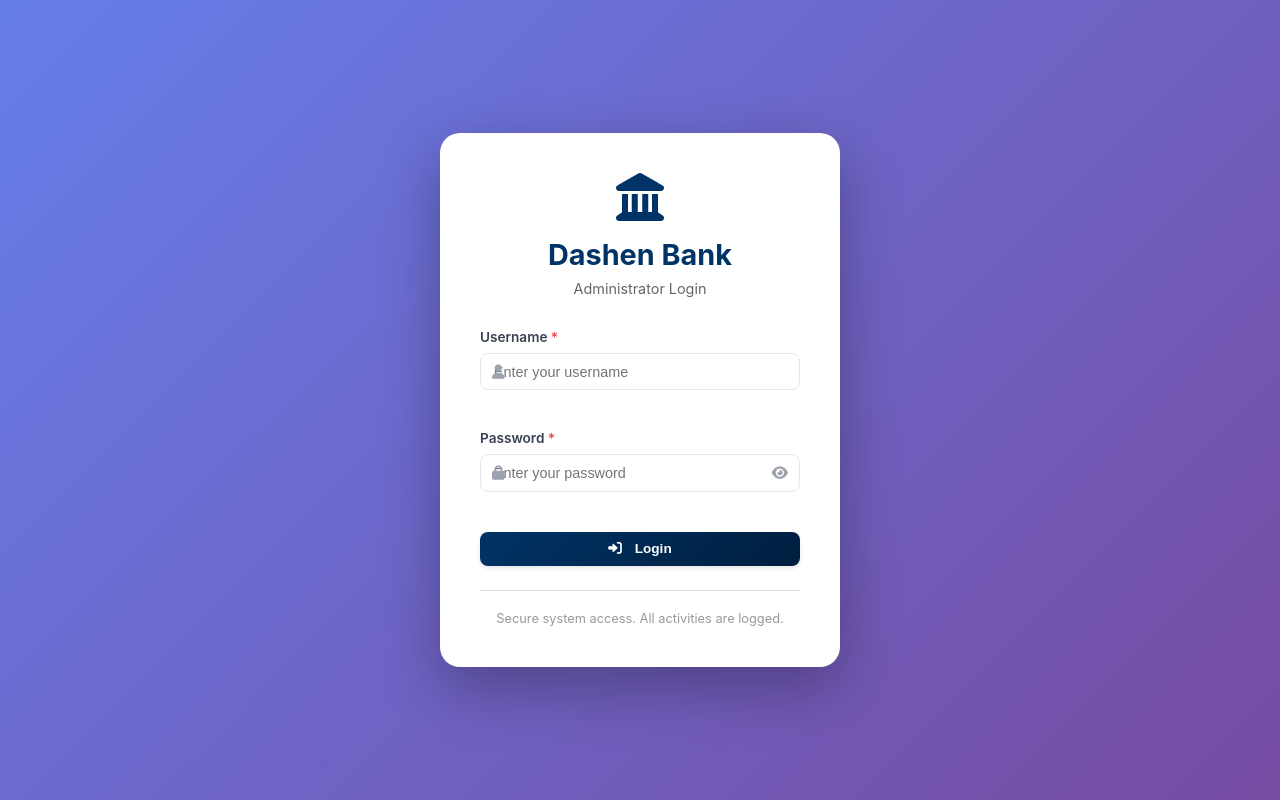
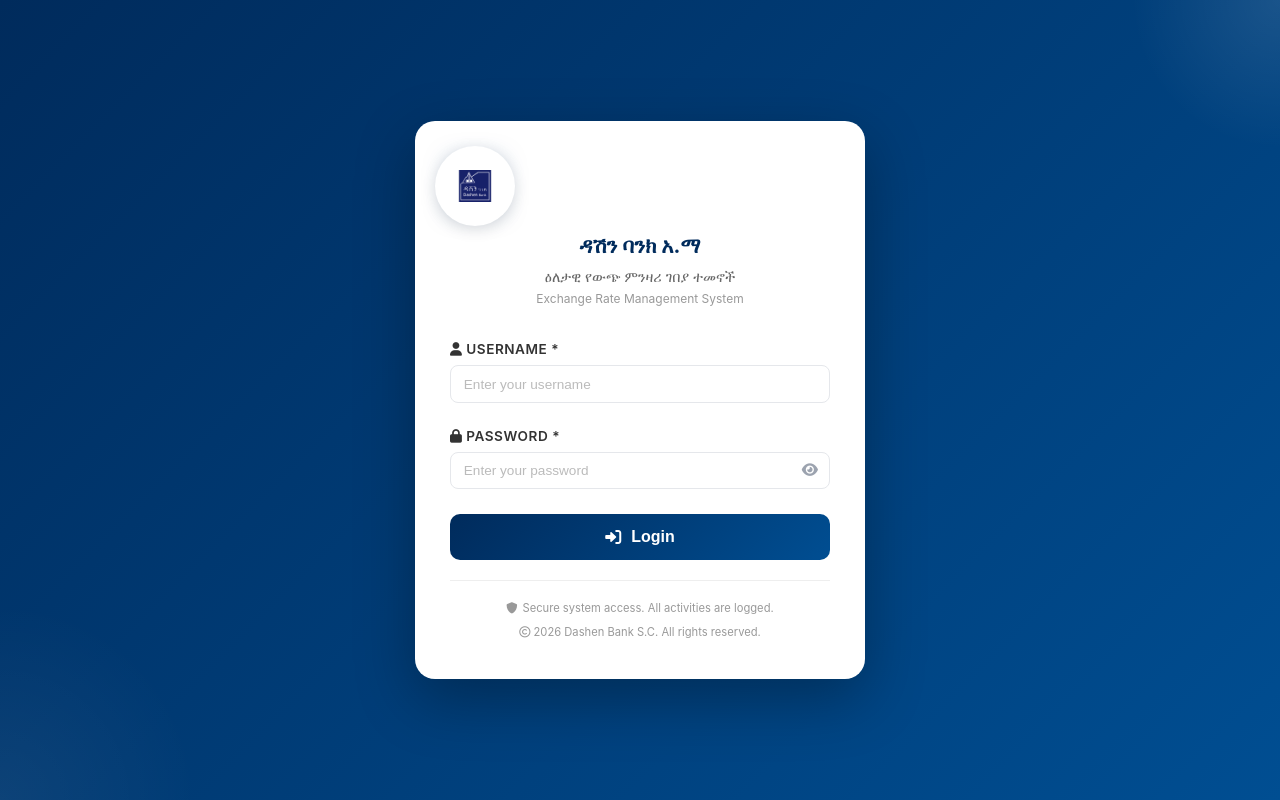
Before and after one commit to seya2024/digitalSinage, a React (Create React App) app in the folder frontend/: page /admin/login in a window 1280 px wide. Built offline with nearby package versions, Linux system fonts and the light colour scheme.

Commit message:
Login page is design is changed

```diff
--- a/frontend/src/components/Admin/AdminLogin.css
+++ b/frontend/src/components/Admin/AdminLogin.css
@@ -1,23 +1,51 @@
+/* AdminLogin.css - Fixed Version */
 .admin-login-container {
     min-height: 100vh;
     display: flex;
     align-items: center;
     justify-content: center;
-    background: linear-gradient(135deg, #667eea 0%, #764ba2 100%);
-    padding: 1rem;
+    background: linear-gradient(135deg, #002B5C 0%, #004e92 100%);
+    padding: 20px;
+    position: relative;
+    overflow: hidden;
+}
+
+/* Decorative background elements */
+.admin-login-container::before {
+    content: '';
+    position: absolute;
+    width: 300px;
+    height: 300px;
+    background: radial-gradient(circle, rgba(255,255,255,0.1) 0%, rgba(255,255,255,0) 70%);
+    top: -150px;
+    right: -150px;
+    border-radius: 50%;
+}
+
+.admin-login-container::after {
+    content: '';
+    position: absolute;
+    width: 400px;
+    height: 400px;
+    background: radial-gradient(circle, rgba(255,255,255,0.05) 0%, rgba(255,255,255,0) 70%);
+    bottom: -200px;
+    left: -200px;
+    border-radius: 50%;
 }
 
 .admin-login-card {
     background: white;
     border-radius: 20px;
-    padding: 2.5rem;
+    box-shadow: 0 20px 60px rgba(0, 0, 0, 0.3);
     width: 100%;
-    max-width: 400px;
-    box-shadow: 0 20px 60px rgba(0, 0, 0, 0.3);
-    animation: slideUp 0.5s ease;
+    max-width: 450px;
+    padding: 40px 35px;
+    position: relative;
+    z-index: 1;
+    animation: fadeInUp 0.6s ease-out;
 }
 
-@keyframes slideUp {
+@keyframes fadeInUp {
     from {
         opacity: 0;
         transform: translateY(30px);
@@ -30,108 +58,258 @@
 
 .login-header {
     text-align: center;
-    margin-bottom: 2rem;
+    margin-bottom: 35px;
 }
 
-.login-header i {
-    font-size: 3rem;
-    color: #003366;
-    margin-bottom: 1rem;
+.logo-icon {
+    margin-bottom: 20px;
+    display: flex;
+    justify-content: center;
+    align-items: center;
+}
+
+.logo-image {
+    width: 80px;
+    height: 80px;
+    object-fit: contain;
+    border-radius: 50%;
+    box-shadow: 0 4px 15px rgba(0, 0, 0, 0.1);
+    background: white;
+    padding: 8px;
 }
 
 .login-header h2 {
-    font-size: 1.8rem;
-    color: #003366;
-    margin-bottom: 0.5rem;
+    color: #002B5C;
+    font-size: 1.3rem;
+    font-weight: 700;
+    margin: 15px 0 8px 0;
+    line-height: 1.4;
 }
 
 .login-header p {
     color: #666;
     font-size: 0.9rem;
+    margin: 5px 0;
+}
+
+.login-header small {
+    color: #999;
+    font-size: 0.75rem;
+    display: block;
+    margin-top: 5px;
 }
 
 .login-form {
-    display: flex;
-    flex-direction: column;
-    gap: 1.5rem;
+    margin-bottom: 20px;
 }
 
-.form-group {
-    display: flex;
-    flex-direction: column;
-    gap: 0.5rem;
+/* FIXED: Input group styling - No overflow */
+.input-group {
+    margin-bottom: 25px;
+    position: relative;
 }
 
-.form-group label {
+.input-group label {
+    display: block;
+    margin-bottom: 8px;
+    color: #333;
     font-weight: 600;
-    color: #333;
-    font-size: 0.9rem;
+    font-size: 0.85rem;
+    text-transform: uppercase;
+    letter-spacing: 0.5px;
 }
 
-.form-group label i {
-    margin-right: 0.5rem;
-    color: #003366;
+/* FIXED: Wrapper for icon and input */
+.input-wrapper {
+    position: relative;
+    width: 100%;
 }
 
-.form-group input {
-    padding: 0.8rem 1rem;
+/* FIXED: Icon positioning - doesn't affect input width */
+.input-icon-left {
+    position: absolute;
+    left: 15px;
+    top: 50%;
+    transform: translateY(-50%);
+    color: #999;
+    font-size: 1rem;
+    z-index: 1;
+    pointer-events: none;
+}
+
+/* FIXED: Password toggle button */
+.password-toggle {
+    position: absolute;
+    right: 15px;
+    top: 50%;
+    transform: translateY(-50%);
+    background: none;
+    border: none;
+    color: #999;
+    cursor: pointer;
+    padding: 0;
+    font-size: 1rem;
+    z-index: 1;
+    transition: color 0.3s ease;
+}
+
+.password-toggle:hover {
+    color: #002B5C;
+}
+
+/* FIXED: Input field - Proper padding to prevent overflow */
+.input-field {
+    width: 100%;
+    padding: 12px 45px 12px 40px;
     border: 2px solid #e0e0e0;
     border-radius: 10px;
-    font-size: 1rem;
-    transition: all 0.3s;
+    font-size: 0.95rem;
+    transition: all 0.3s ease;
+    background: #f8f9fa;
+    box-sizing: border-box;
+    /* Ensure proper box model */
 }
 
-.form-group input:focus {
-    outline: none;
-    border-color: #003366;
-    box-shadow: 0 0 0 3px rgba(0, 51, 102, 0.1);
+/* For password without toggle, adjust right padding */
+.input-field:not([type="password"]) {
+    padding-right: 15px;
 }
 
+/* For password field with toggle */
+.input-field[type="password"] {
+    padding-right: 45px;
+}
+
+.input-field:focus {
+    outline: none;
+    border-color: #002B5C;
+    background: white;
+    box-shadow: 0 0 0 3px rgba(0, 43, 92, 0.1);
+}
+
+.input-field:disabled {
+    background: #f5f5f5;
+    cursor: not-allowed;
+    opacity: 0.7;
+}
+
+/* Placeholder styling */
+.input-field::placeholder {
+    color: #bbb;
+    font-size: 0.85rem;
+}
+
+/* Error message styling */
 .error-message {
     background: #fee;
     color: #c33;
-    padding: 0.8rem;
+    padding: 12px;
     border-radius: 10px;
-    font-size: 0.9rem;
+    margin-bottom: 20px;
+    font-size: 0.85rem;
     display: flex;
     align-items: center;
-    gap: 0.5rem;
+    gap: 10px;
+    border-left: 4px solid #c33;
+    animation: shake 0.5s ease;
 }
 
-.login-btn {
-    background: #003366;
+@keyframes shake {
+    0%, 100% { transform: translateX(0); }
+    25% { transform: translateX(-5px); }
+    75% { transform: translateX(5px); }
+}
+
+.error-message i {
+    font-size: 1rem;
+}
+
+/* Button styling */
+.login-button {
+    width: 100%;
+    padding: 14px;
+    background: linear-gradient(135deg, #002B5C 0%, #004e92 100%);
     color: white;
-    padding: 0.8rem;
     border: none;
     border-radius: 10px;
     font-size: 1rem;
     font-weight: 600;
     cursor: pointer;
-    transition: all 0.3s;
+    transition: all 0.3s ease;
     display: flex;
     align-items: center;
     justify-content: center;
-    gap: 0.5rem;
+    gap: 10px;
+    margin-top: 10px;
 }
 
-.login-btn:hover:not(:disabled) {
-    background: #004c99;
+.login-button:hover:not(:disabled) {
     transform: translateY(-2px);
+    box-shadow: 0 5px 20px rgba(0, 43, 92, 0.3);
+    background: linear-gradient(135deg, #003a6b 0%, #005aad 100%);
 }
 
-.login-btn:disabled {
+.login-button:active:not(:disabled) {
+    transform: translateY(0);
+}
+
+.login-button:disabled {
     opacity: 0.7;
     cursor: not-allowed;
 }
 
 .login-footer {
     text-align: center;
-    margin-top: 1.5rem;
-    padding-top: 1rem;
-    border-top: 1px solid #e0e0e0;
+    padding-top: 20px;
+    border-top: 1px solid #eee;
+    margin-top: 10px;
 }
 
 .login-footer small {
     color: #999;
-    font-size: 0.8rem;
+    font-size: 0.7rem;
+    display: flex;
+    align-items: center;
+    justify-content: center;
+    gap: 5px;
 }
+
+/* Responsive design */
+@media (max-width: 768px) {
+    .admin-login-card {
+        padding: 30px 25px;
+        max-width: 90%;
+    }
+
+    .logo-image {
+        width: 60px;
+        height: 60px;
+    }
+
+    .login-header h2 {
+        font-size: 1.1rem;
+    }
+
+    .login-header p {
+        font-size: 0.8rem;
+    }
+
+    .input-field {
+        padding: 10px 40px 10px 35px;
+        font-size: 0.9rem;
+    }
+
+    .input-field[type="password"] {
+        padding-right: 40px;
+    }
+}
+
+@media (max-width: 480px) {
+    .admin-login-card {
+        padding: 25px 20px;
+    }
+
+    .input-field {
+        font-size: 0.85rem;
+    }
+}
--- a/frontend/src/components/Admin/AdminLogin.js
+++ b/frontend/src/components/Admin/AdminLogin.js
@@ -2,8 +2,6 @@ import React, { useState } from 'react';
 import { useAuth } from '../../context/AuthContext';
 import { useNavigate } from 'react-router-dom';
 import { MESSAGES } from '../../utils/constants';
-import Button from '../common/Button';
-import Input from '../common/Input';
 import './AdminLogin.css';
 
 const AdminLogin = () => {
@@ -11,6 +9,7 @@ const AdminLogin = () => {
     const [password, setPassword] = useState('');
     const [loading, setLoading] = useState(false);
     const [error, setError] = useState('');
+    const [showPassword, setShowPassword] = useState(false);
     const { login } = useAuth();
     const navigate = useNavigate();
 
@@ -24,46 +23,84 @@ const AdminLogin = () => {
         if (result.success) {
             navigate('/admin/panel');
         } else {
-            setError(result.error || MESSAGES.LOGIN_FAILED);
+            setError(result.error || 'Login failed. Please check your credentials.');
         }
 
         setLoading(false);
+    };
+
+    const togglePasswordVisibility = () => {
+        setShowPassword(!showPassword);
     };
 
     return (
         <div className="admin-login-container">
             <div className="admin-login-card">
                 <div className="login-header">
-                    <i className="fas fa-landmark"></i>
-                    <h2>Dashen Bank</h2>
-                    <p>Administrator Login</p>
+                    <div className="logo-icon">
+                        <img
+                            src="/images/logo.jpg"
+                            alt="Dashen Bank"
+                            className="logo-image"
+                            onError={(e) => {
+                                e.target.onerror = null;
+                                e.target.src = "https://via.placeholder.com/80x80?text=DB";
+                            }}
+                        />
+                    </div>
+                    <h2>ዳሽን ባንክ አ.ማ</h2>
+                    <p>ዕለታዊ የውጭ ምንዛሪ ገበያ ተመኖች</p>
+                    <small>Exchange Rate Management System</small>
                 </div>
 
                 <form onSubmit={handleSubmit} className="login-form">
-                    <Input
-                        label="Username"
+                    {/* Username Field */}
+                    <div className="input-group">
+                        <label>
+                            <i className="fas fa-user"></i> Username *
+                        </label>
+                        <div className="input-wrapper">
+                            <input
                                 type="text"
-                        name="username"
+                                className="input-field"
                                 value={username}
                                 onChange={(e) => setUsername(e.target.value)}
                                 placeholder="Enter your username"
                                 required
-                        icon="user"
                                 disabled={loading}
+                                autoComplete="username"
                             />
+                        </div>
+                    </div>
 
-                    <Input
-                        label="Password"
-                        type="password"
-                        name="password"
+                    {/* Password Field with Toggle */}
+                    <div className="input-group">
+                        <label>
+                            <i className="fas fa-lock"></i> Password *
+                        </label>
+                        <div className="input-wrapper">
+                            <input
+                                type={showPassword ? "text" : "password"}
+                                className="input-field"
                                 value={password}
                                 onChange={(e) => setPassword(e.target.value)}
                                 placeholder="Enter your password"
                                 required
-                        icon="lock"
                                 disabled={loading}
+                                autoComplete="current-password"
                             />
+                            <button
+                                type="button"
+                                className="password-toggle"
+                                onClick={togglePasswordVisibility}
+                                tabIndex="-1"
+                            >
+                                <i className={`fas ${showPassword ? 'fa-eye-slash' : 'fa-eye'}`}></i>
+                            </button>
+                        </div>
+                    </div>
 
+                    {/* Error Message */}
                     {error && (
                         <div className="error-message">
                             <i className="fas fa-exclamation-circle"></i>
@@ -71,20 +108,36 @@ const AdminLogin = () => {
                         </div>
                     )}
 
-                    <Button
+                    {/* Login Button */}
+                    <button
                         type="submit"
-                        variant="primary"
-                        fullWidth
-                        loading={loading}
-                        icon="sign-in-alt"
+                        className="login-button"
+                        disabled={loading}
                     >
+                        {loading ? (
+                            <>
+                                <i className="fas fa-spinner fa-spin"></i>
+                                Logging in...
+                            </>
+                        ) : (
+                            <>
+                                <i className="fas fa-sign-in-alt"></i>
                                 Login
-                    </Button>
+                            </>
+                        )}
+                    </button>
                 </form>
 
+
                 <div className="login-footer">
-                    <small>Secure system access. All activities are logged.</small>
+    <small>
+        <i className="fas fa-shield-alt"></i> Secure system access. All activities are logged.
+    </small>
+    <small style={{ display: 'block', marginTop: '10px' }}>
+        <i className="far fa-copyright"></i> 2026 Dashen Bank S.C. All rights reserved.
+    </small>
 </div>
+
             </div>
         </div>
     );
```
Lines whose indentation alone changed are shown as unchanged.
